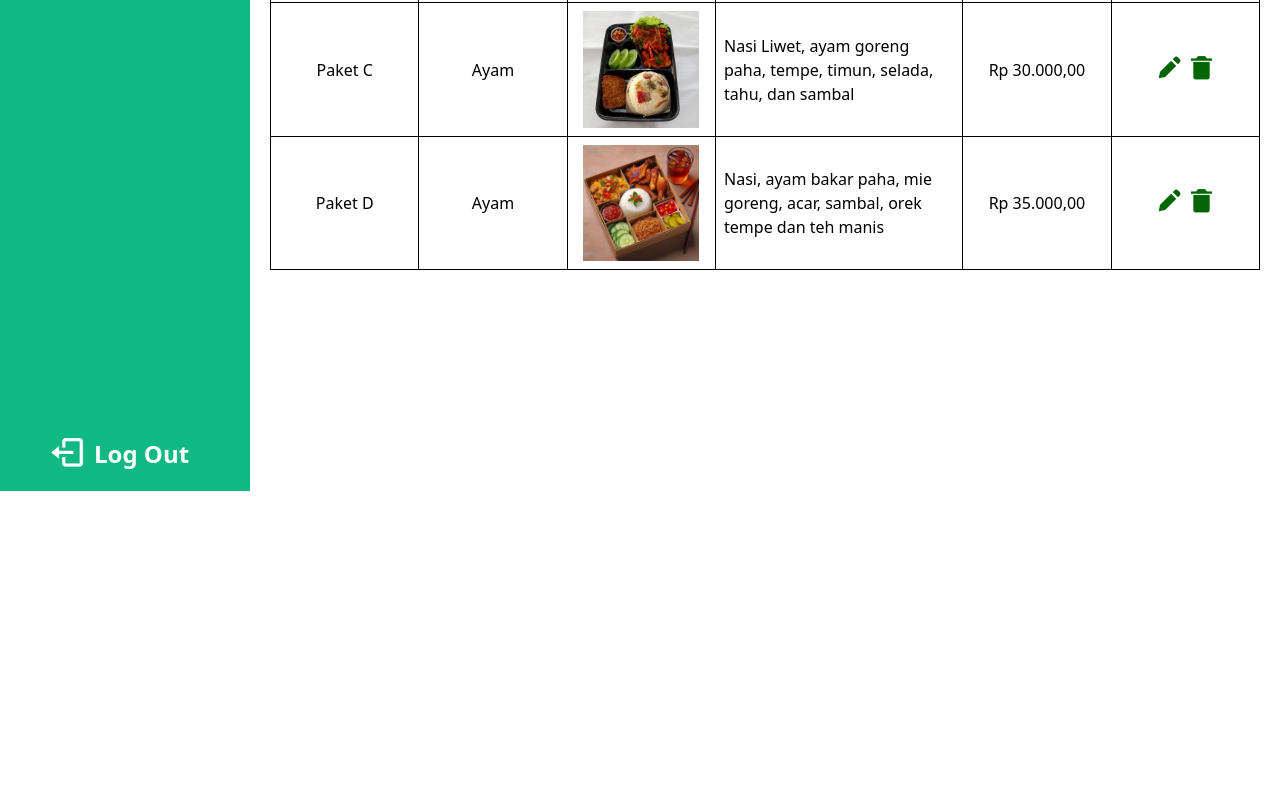
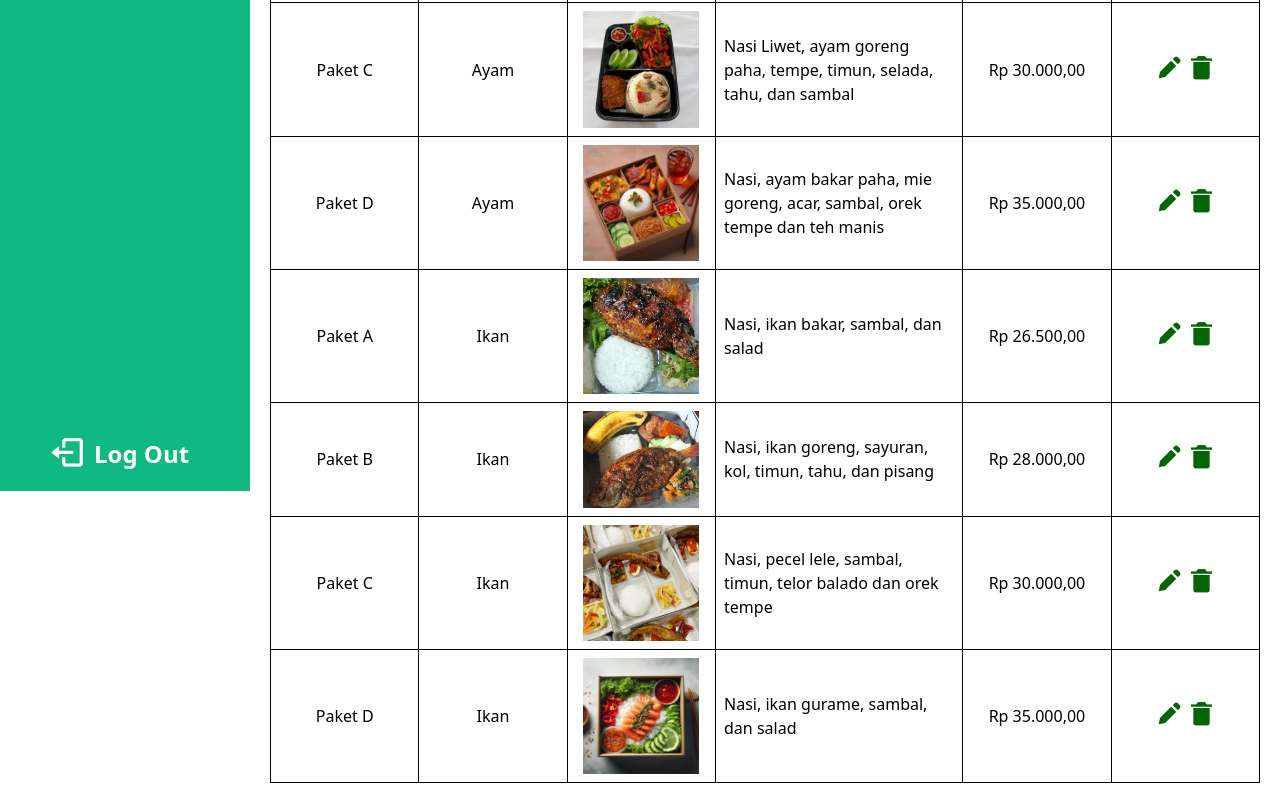
Before and after one commit to Wildanzulfikar/CateringUAS, a website: page dist/admin/admin.html in a window 1280 px wide. Shown: the part 309-1112 px from the top of the page. Before the commit the page ends 800 px from the top, so only its background shows below. Drawn offline with nearby package versions, Linux system fonts and the light colour scheme; some packages are replaced by stand-ins of ours; a script that the page names is missing.

Commit message:
update menu

```diff
--- a/dist/admin/admin.html
+++ b/dist/admin/admin.html
@@ -133,7 +133,58 @@
                         <i class='bx bxs-trash-alt' style="color: #046504; font-size: 28px;"></i>
                     </td>
                 </tr>
-
+                <tr>
+                    <td class="text-center border border-black">Paket A</td>
+                    <td class="text-center border border-black">Ikan</td>
+                    <td class="border border-black py-2"><img src="../img/ikan-bakar.jpg" alt="menu-tabel" class="w-[80%] m-auto"></td>
+                    <td class="border border-black px-2">Nasi, ikan bakar, sambal, dan salad</td>
+                    <td class="border border-black text-center">Rp 26.500,00</td>
+                    <td class="border border-black text-center gap-x-5">
+                        <a href="#editmenu">
+                            <i class='bx bxs-pencil' style="color: #046504; font-size: 28px;"></i>
+                        </a>
+                        <i class='bx bxs-trash-alt' style="color: #046504; font-size: 28px;"></i>
+                    </td>
+                </tr>
+                <tr>
+                    <td class="text-center border border-black">Paket B</td>
+                    <td class="text-center border border-black">Ikan</td>
+                    <td class="border border-black py-2"><img src="../img/ikan-goreng.jpg" alt="menu-tabel" class="w-[80%] m-auto"></td>
+                    <td class="border border-black px-2">Nasi, ikan goreng, sayuran, kol, timun, tahu, dan pisang</td>
+                    <td class="border border-black text-center">Rp 28.000,00</td>
+                    <td class="border border-black text-center gap-x-5">
+                        <a href="#editmenu">
+                            <i class='bx bxs-pencil' style="color: #046504; font-size: 28px;"></i>
+                        </a>
+                        <i class='bx bxs-trash-alt' style="color: #046504; font-size: 28px;"></i>
+                    </td>
+                </tr>
+                <tr>
+                    <td class="text-center border border-black">Paket C</td>
+                    <td class="text-center border border-black">Ikan</td>
+                    <td class="border border-black py-2"><img src="../img/ikan-c.jpg" alt="menu-tabel" class="w-[80%] m-auto"></td>
+                    <td class="border border-black px-2">Nasi, pecel lele, sambal, timun, telor balado dan orek tempe</td>
+                    <td class="border border-black text-center">Rp 30.000,00</td>
+                    <td class="border border-black text-center gap-x-5">
+                        <a href="#editmenu">
+                            <i class='bx bxs-pencil' style="color: #046504; font-size: 28px;"></i>
+                        </a>
+                        <i class='bx bxs-trash-alt' style="color: #046504; font-size: 28px;"></i>
+                    </td>
+                </tr>
+                <tr>
+                    <td class="text-center border border-black">Paket D</td>
+                    <td class="text-center border border-black">Ikan</td>
+                    <td class="border border-black py-2"><img src="../img/ikan-d.jpg" alt="menu-tabel" class="w-[80%] m-auto"></td>
+                    <td class="border border-black px-2">Nasi, ikan gurame, sambal, dan salad</td>
+                    <td class="border border-black text-center">Rp 35.000,00</td>
+                    <td class="border border-black text-center gap-x-5">
+                        <a href="#editmenu">
+                            <i class='bx bxs-pencil' style="color: #046504; font-size: 28px;"></i>
+                        </a>
+                        <i class='bx bxs-trash-alt' style="color: #046504; font-size: 28px;"></i>
+                    </td>
+                </tr>
             </tbody>
         </table>
     </main>
```
Also changed, not shown: dist/img/ikan-c.jpg (added), dist/img/ikan-d.jpg (added), dist/output.css.
